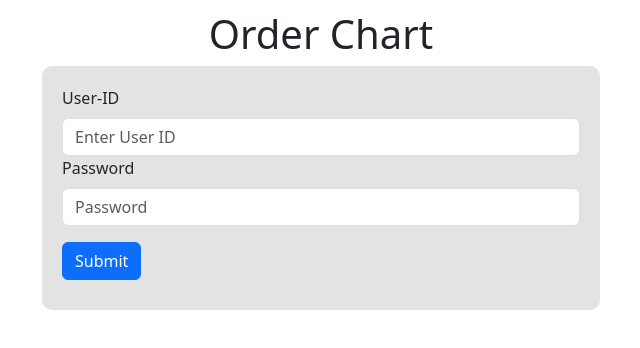
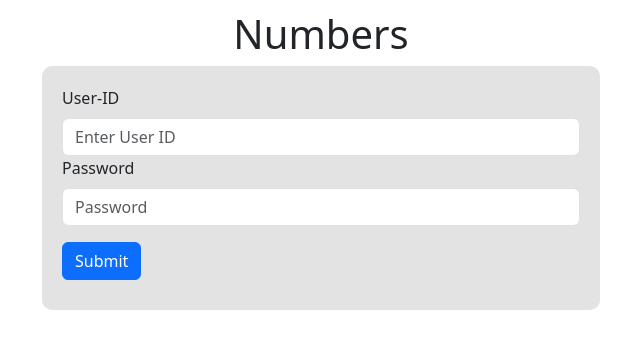
Before and after one commit to Aakash-2709/Chart, a React (Create React App) app: page / in a window 1280 px wide. Shown: the top 348 px of the page, without its empty margins (319-959 px from the left). Built offline with nearby package versions, Linux system fonts and the light colour scheme.

Commit message:
change heading

```diff
--- a/src/App.js
+++ b/src/App.js
@@ -10,7 +10,7 @@
     <div className="wrapper">
       <BrowserRouter>
         <Container className="d-block">
-          <h1 className='text-center'>Order Chart</h1>
+          <h1 className='text-center'>Numbers</h1>
           <Routes>
             <Route path="/" element={<Login />} />
             {/* <Route path="/product" element={<ProductDetail />} /> */}
```
